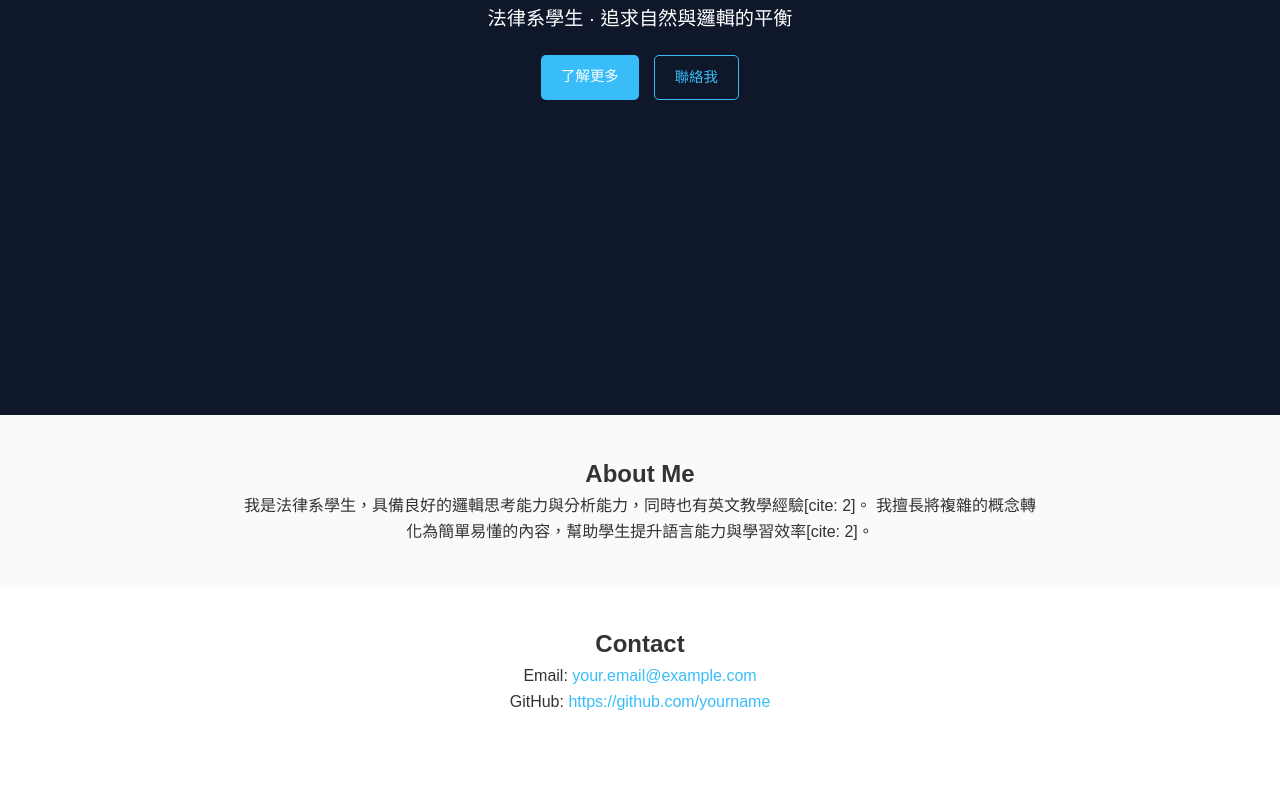
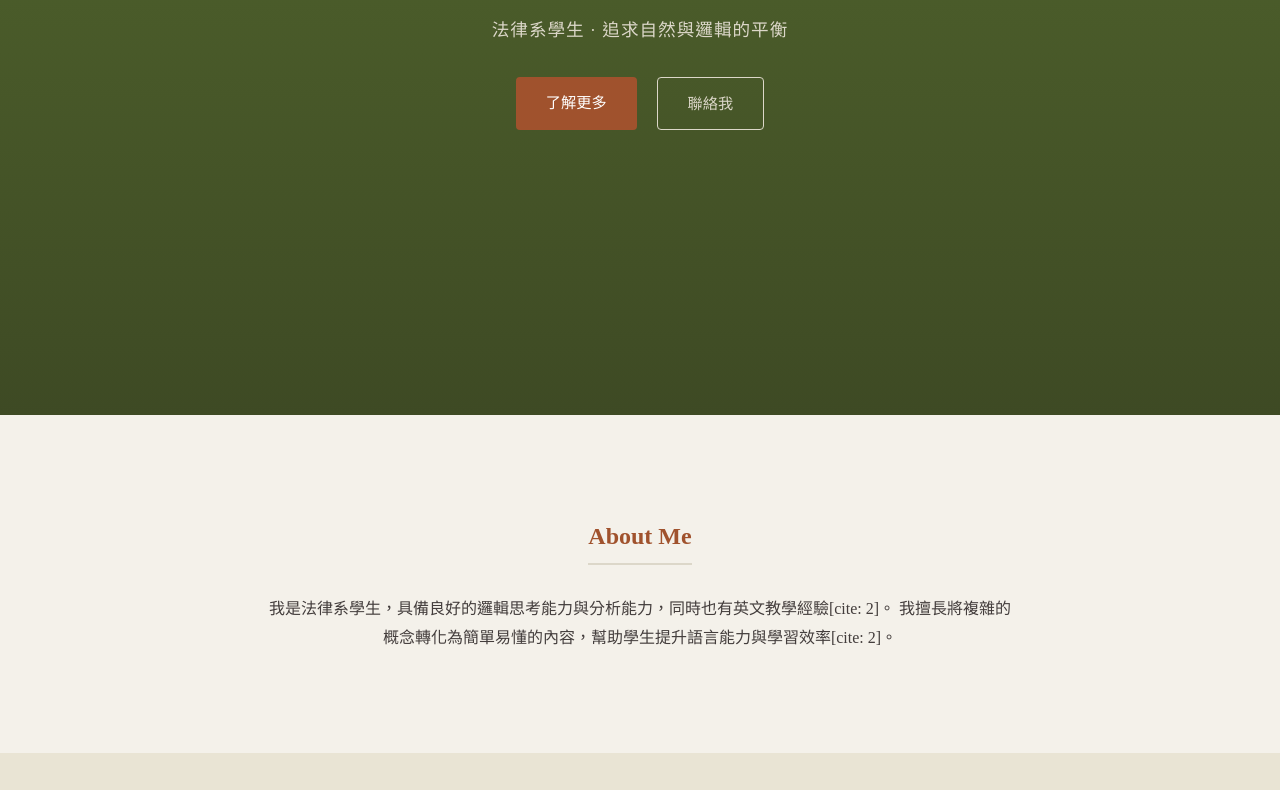
Before and after one commit to ronitsai77-eng/-, a plain HTML site: page index.html in a window 1280 px wide. Shown: the part 385-1175 px from the top of the page. Before the commit the page ends 1139 px from the top, so only its background shows below. Drawn offline with Linux system fonts and the light colour scheme.

Commit message:
Update styles.css

```diff
--- a/styles.css
+++ b/styles.css
@@ -7,97 +7,106 @@
 
 /* Base */
 body {
-  font-family: Arial, sans-serif;
-  line-height: 1.6;
-  color: #333;
+  font-family: 'Noto Serif TC', serif;
+  line-height: 1.8;
+  color: #433d3c; /* 深炭棕色 */
+  background-color: #f4f1ea; /* 燕麥白背景 */
 }
 
-/* Container */
-.container {
-  width: 90%;
-  max-width: 800px;
-  margin: 0 auto;
-  padding: 40px 0;
-}
-
-/* Hero */
+/* Hero Section - 森林與大地 */
 .hero {
   height: 100vh;
   display: flex;
   justify-content: center;
   align-items: center;
-  background-color: #0f172a;
-  color: white;
+  background-color: #556b2f; /* 橄欖綠 */
+  background-image: linear-gradient(180deg, #556b2f 0%, #3e4a24 100%);
+  color: #f4f1ea;
   text-align: center;
 }
 
 .name {
-  font-size: 2.5rem;
-  margin-bottom: 10px;
+  font-size: 3.5rem;
+  margin-bottom: 15px;
+  letter-spacing: 3px;
 }
 
 .tagline {
-  font-size: 1.2rem;
-  margin-bottom: 20px;
+  font-size: 1.1rem;
+  margin-bottom: 30px;
+  letter-spacing: 1px;
+  color: #dcd7c9;
 }
 
-/* Buttons */
+/* Buttons - 自然色調 */
 .hero-buttons {
   display: flex;
   justify-content: center;
-  gap: 15px;
+  gap: 20px;
 }
 
 .btn {
-  padding: 10px 20px;
+  padding: 12px 30px;
   text-decoration: none;
-  border-radius: 5px;
-  font-size: 0.9rem;
+  border-radius: 4px; /* 稍微方正一點更顯專業 */
+  font-size: 0.95rem;
+  transition: all 0.3s;
 }
 
 .primary-btn {
-  background-color: #38bdf8;
-  color: white;
+  background-color: #a0522d; /* 赭石紅/陶土色 */
+  color: #fff;
 }
 
 .secondary-btn {
-  border: 1px solid #38bdf8;
-  color: #38bdf8;
+  border: 1px solid #dcd7c9;
+  color: #dcd7c9;
 }
 
-/* About */
+.btn:hover {
+  background-color: #f4f1ea;
+  color: #3e4a24;
+  transform: translateY(-2px);
+}
+
+/* Content Sections */
+.container {
+  width: 85%;
+  max-width: 750px;
+  margin: 0 auto;
+  padding: 100px 0;
+}
+
 .about {
-  background-color: #f8fafc;
+  background-color: #f4f1ea;
   text-align: center;
 }
 
-/* Contact */
+.about h2 {
+  color: #a0522d;
+  margin-bottom: 30px;
+  border-bottom: 2px solid #dcd7c9;
+  display: inline-block;
+  padding-bottom: 5px;
+}
+
 .contact {
-  background-color: #ffffff;
+  background-color: #e9e4d4; /* 較深的米色 */
   text-align: center;
 }
 
+.contact h2 {
+  margin-bottom: 25px;
+}
+
 .contact a {
-  color: #38bdf8;
+  color: #a0522d;
   text-decoration: none;
+  font-weight: bold;
 }
 
 /* Responsive */
 @media (max-width: 600px) {
-  .name {
-    font-size: 2rem;
-  }
-
-  .tagline {
-    font-size: 1rem;
-  }
-
-  .hero-buttons {
-    flex-direction: column;
-  }
-
-  .btn {
-    width: 100%;
-    text-align: center;
-  }
+  .name { font-size: 2.5rem; }
+  .hero-buttons { flex-direction: column; }
 }
```
